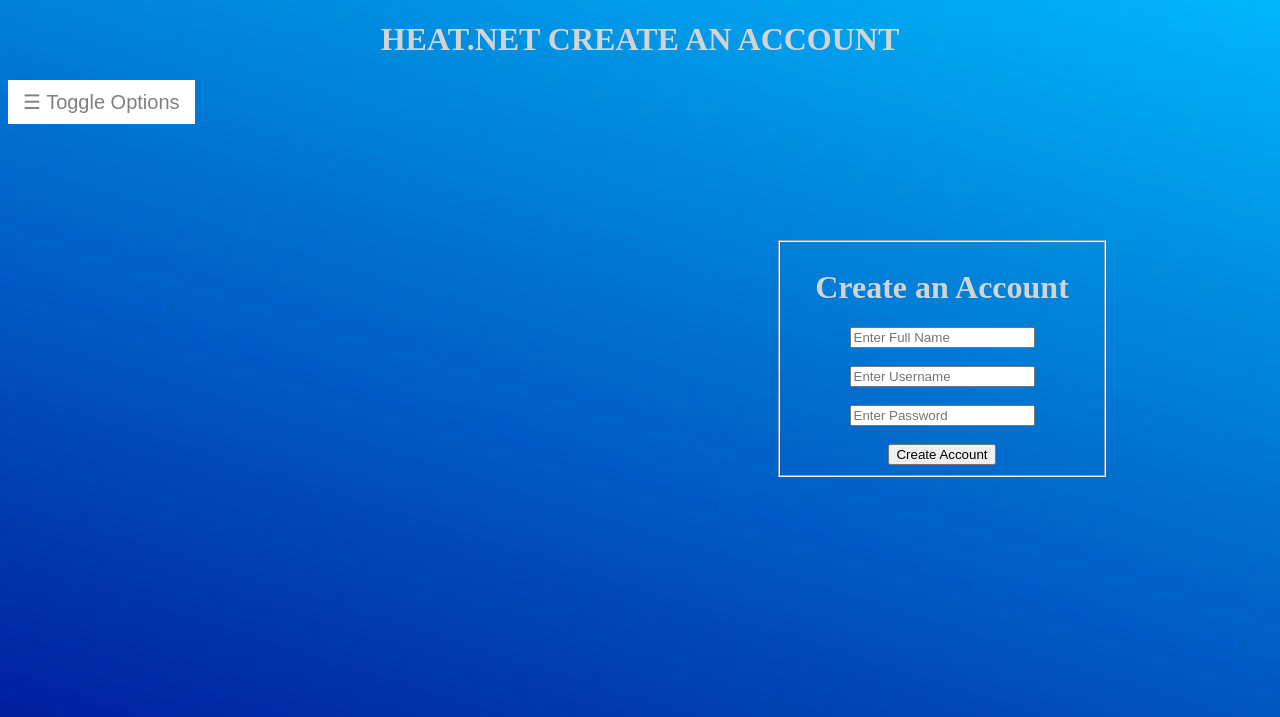
After one commit to on5li7/stocksWebsite, a PHP site: page /createAccount.php in a window 1280 px wide. The commit adds this page. Shown: the top 717 px of the page. Run offline with PHP 8.4, Linux system fonts and the light colour scheme.

Commit message:
Added the file for the news.php which does not have full functionality yet. Also added a new create account page that is linked to the log in page. If the user does not have an account clicking the link under the log in will direct them to the page in order to create an account.

```diff
--- /dev/null
+++ b/createAccount.php
@@ -0,0 +1,42 @@
+<!DOCTYPE html>
+<html lang="en">
+<head>
+    <meta charset="utf-8">
+    <link rel = "stylesheet" href = "heatStyle.css">
+    <script type="text/javascript" src="heat.js"></script>
+
+    <title> HEAT STOCK ACCOUNT CREATION</title>
+<body>
+<h1>HEAT.NET CREATE AN ACCOUNT</h1>
+
+<div id="mySidepanel" class="sidePanel">
+    <a href="javascript:void(0)" class="closebtn" onclick="closeNav()">&times;</a>
+    <a href="login.php">Log in</a>
+    <a href="index.php">Home</a>
+    <a href="news.php">News</a>
+    <a href="#">Screener</a>
+    <a href="#">Settings</a>
+</div>
+
+<button class="openbtn" onclick="openNav()">&#9776; Toggle Options</button>
+<div class = "createFieldSet">
+    <fieldset>
+        <h1>Create an Account</h1>
+        <label>
+            <input type="text" name="name" placeholder="Enter Full Name"> </label>
+        <label>
+            <br>
+            <br>
+            <input type="text" name="username" placeholder="Enter Username"> </label>
+        <br>
+        <br>
+        <label> <input type="text" name="password" placeholder="Enter Password">
+        </label>
+        <br>
+        <br>
+        <button type="submit">Create Account</button>
+    </fieldset>
+</div>
+
+</body>
+</html>
--- a/heatStyle.css
+++ b/heatStyle.css
@@ -60,6 +60,11 @@ body {
     top: 30%;
 }
 
+.createFieldSet{
+    position: absolute;
+    top: 30%;
+}
+
 .sidePanel {
     height: 250px; /* Specify a height */
     width: 0; /* 0 width - change this with JavaScript */
--- a/index.php
+++ b/index.php
@@ -23,8 +23,8 @@ $quoteDisplay = array_rand($quoteArray);?>
 <div id="mySidepanel" class="sidePanel">
     <a href="javascript:void(0)" class="closebtn" onclick="closeNav()">&times;</a>
     <a href="login.php">Log in</a>
-    <a href="#">Home</a>
-    <a href="#">News</a>
+    <a href="index.php">Home</a>
+    <a href="news.php">News</a>
     <a href="#">Screener</a>
     <a href="#">Settings</a>
 </div>
@@ -55,6 +55,5 @@ $quoteDisplay = array_rand($quoteArray);?>
         But with a stock <br> screener, you have an advantage because all information is updated as soon as it’s <br>available.</p>
 </div>
 
-
 </body>
 </html>
```
Also changed, not shown: login.php (+8 -2 lines), news.php (added, +21 -0 lines), heat.js (line endings or trailing spaces).
